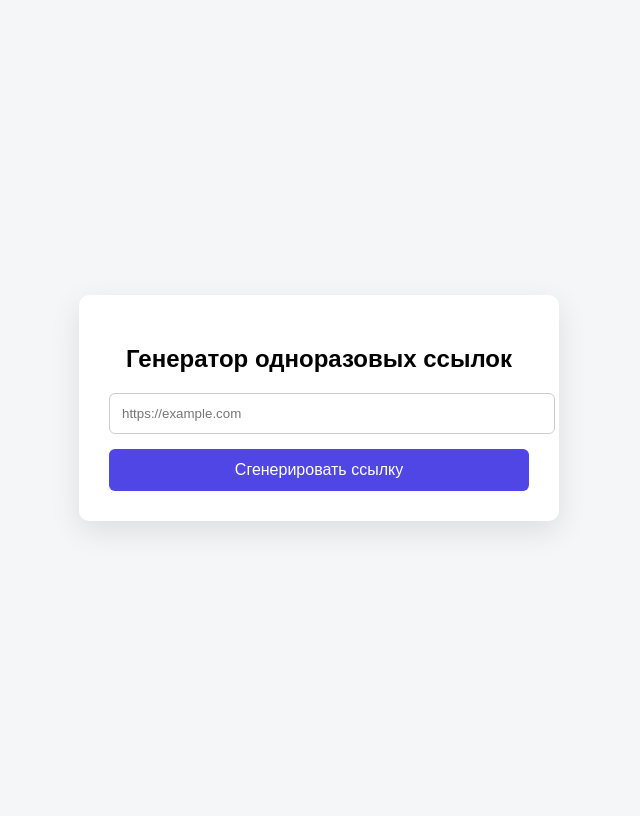
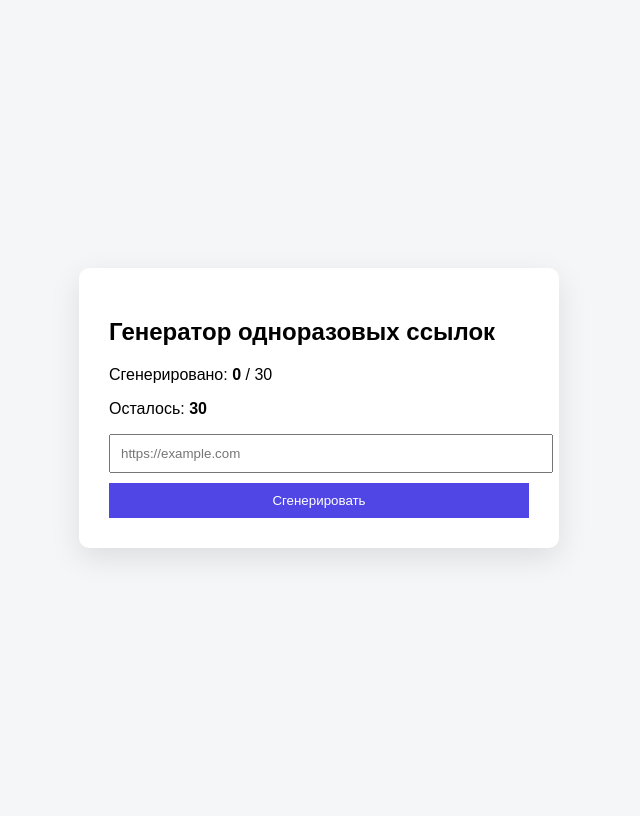
Before and after one commit to sergymarco25-hub/one-time-link, a FastAPI app: page / in a window 1280 px wide. Shown: the whole page, without its empty margins (321-961 px from the left). Run offline with FastAPI, Linux system fonts and the light colour scheme; the visitor is signed in with stand-in values (Sample User, id 1).

Commit message:
Update index.html

```diff
--- a/templates/index.html
+++ b/templates/index.html
@@ -5,53 +5,37 @@
 <title>Одноразовые ссылки</title>
 <style>
 body {
-            font-family: Arial, sans-serif;
-            background: #f4f6f8;
-            display: flex;
-            justify-content: center;
-            align-items: center;
-            height: 100vh;
+  background:#f4f6f8;
+  font-family:Arial;
+  display:flex;
+  justify-content:center;
+  align-items:center;
+  height:100vh;
 }
 .box {
-            background: white;
-            padding: 30px;
-            border-radius: 10px;
-            width: 420px;
-            box-shadow: 0 10px 30px rgba(0,0,0,.1);
-            text-align: center;
-        }
-        h2 {
-            margin-bottom: 20px;
-        }
-        input[type="url"] {
-            width: 100%;
-            padding: 12px;
-            border-radius: 6px;
-            border: 1px solid #ccc;
-            margin-bottom: 15px;
+  background:white;
+  padding:30px;
+  border-radius:10px;
+  width:420px;
+  box-shadow:0 10px 30px rgba(0,0,0,.1);
 }
 button {
-            width: 100%;
-            padding: 12px;
-            border: none;
-            border-radius: 6px;
-            background: #4f46e5;
-            color: white;
-            font-size: 16px;
-            cursor: pointer;
+  background:#4f46e5;
+  color:white;
+  border:none;
+  padding:10px;
+  width:100%;
+  margin-top:10px;
 }
-        button:hover {
-            background: #4338ca;
+input {
+  width:100%;
+  padding:10px;
 }
 .result {
-            margin-top: 20px;
-            background: #f0f0ff;
-            padding: 15px;
-            border-radius: 6px;
-            word-break: break-all;
-        }
-        a {
-            color: #4f46e5;
+  background:#eef;
+  padding:10px;
+  margin-top:15px;
+  word-break:break-all;
 }
 </style>
 </head>
@@ -59,19 +43,28 @@
 
 <div class="box">
 <h2>Генератор одноразовых ссылок</h2>
+<p>Сгенерировано: <b>{{ generated }}</b> / {{ limit }}</p>
+<p>Осталось: <b>{{ remaining }}</b></p>
 
 <form method="post" action="/create">
-        <input type="url" name="target_url" placeholder="https://example.com" required>
-        <button type="submit">Сгенерировать ссылку</button>
+<input name="target_url" value="{{ target_url }}" placeholder="https://example.com" required>
+<button>Сгенерировать</button>
 </form>
 
 {% if link %}
 <div class="result">
-        <strong>Готово:</strong><br>
-        <a href="{{ link }}" target="_blank">{{ link }}</a>
+<a id="genLink" href="{{ link }}" target="_blank">{{ link }}</a>
+<button onclick="copy()">Скопировать</button>
 </div>
 {% endif %}
 </div>
 
+<script>
+function copy(){
+  navigator.clipboard.writeText(document.getElementById("genLink").innerText);
+  alert("Скопировано");
+}
+</script>
+
 </body>
 </html>
```
Lines whose indentation alone changed are shown as unchanged.
